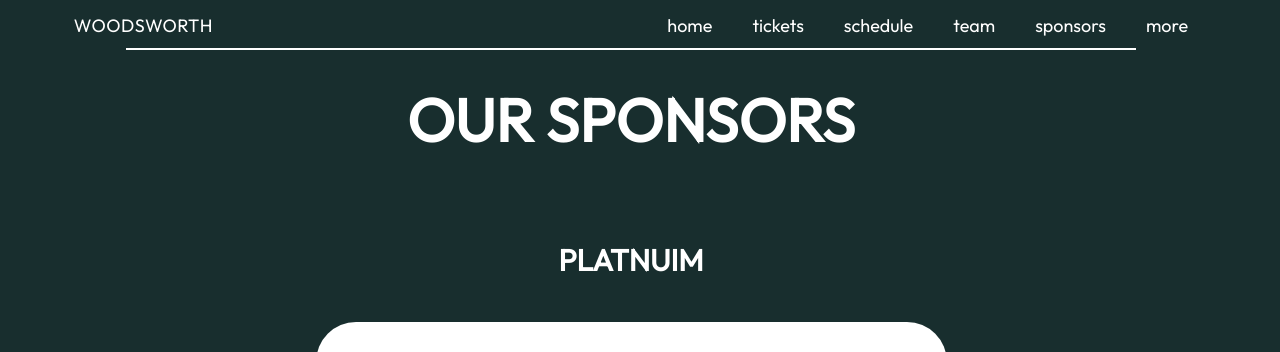
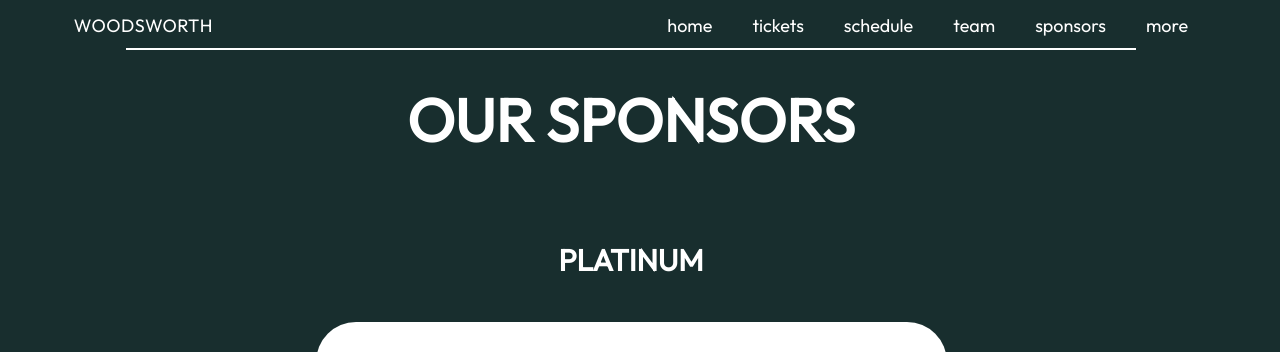
Before and after one commit to WCSAorientation/OrientationWebsite2023, a React (Create React App) app in the folder frontend/: page /sponsors in a window 1280 px wide. Shown: the top 352 px of the page. Built offline with nearby package versions, Linux system fonts and the light colour scheme.

Commit message:
fix spelling margins

```diff
--- a/frontend/src/pages/Sponsors.js
+++ b/frontend/src/pages/Sponsors.js
@@ -2,10 +2,10 @@ import { NavBar } from "../components/NavBar";
 
 export const  Sponsors = () => {
     return (
-        <div className='bg-cover min-h-screen bg-[#182e2e] pr-[18px]'>
+        <div className='bg-cover min-h-screen bg-[#182e2e] pr-[18px] pb-[100px]'>
             <NavBar isDark={true}/>
             <h1 className='text-center pt-10 pb-3 text-white text-6xl font-extrabold'>OUR SPONSORS</h1>
-            <h1 className='text-center  pt-[80px] pb-6 text-white text-3xl font-semibold'>PLATNUIM</h1>
+            <h1 className='text-center  pt-[80px] pb-6 text-white text-3xl font-semibold'>PLATINUM</h1>
             <div className='flex justify-center mt-5'>
             <div className='bg-white rounded-[40px] h-[585px] w-1/2 mx-auto flex justify-center items-center'>
                 <img src="/sponsorplaceholder.png" alt='placeholder'/>
```
